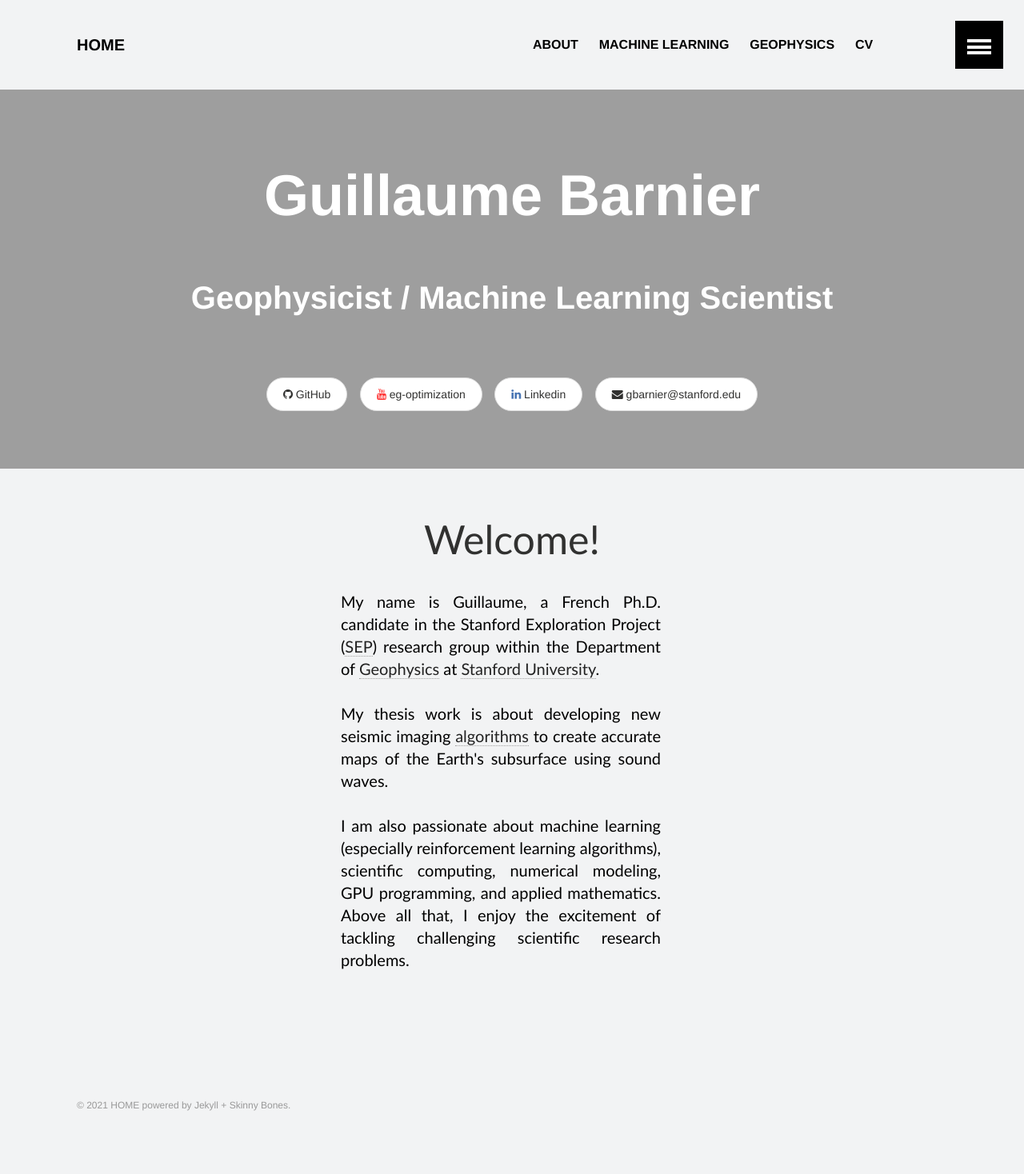
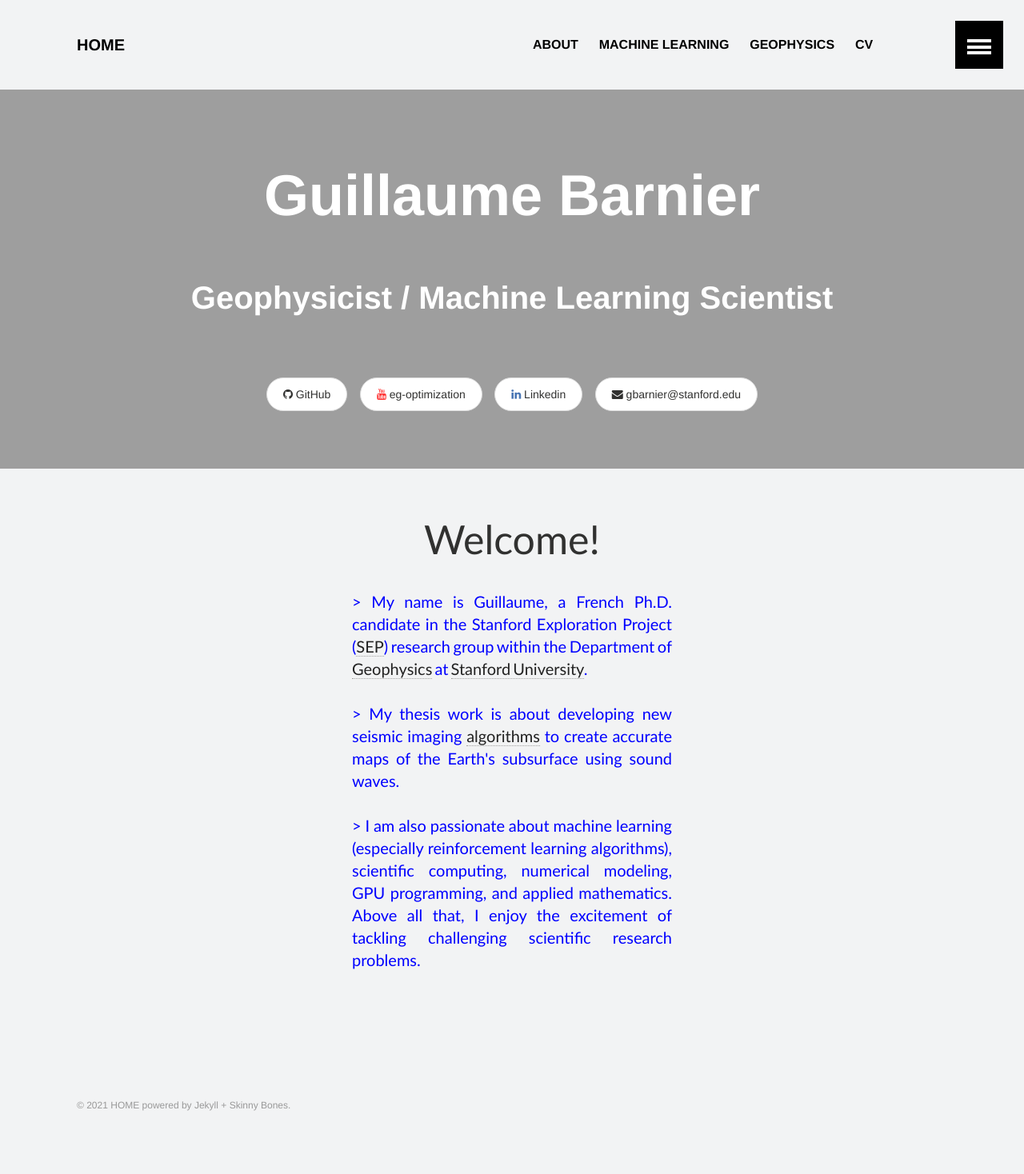
Before and after one commit to gbarnier/gbarnier.github.io, a Jekyll site: the page built from index.md, in a window 1280 px wide. Shown: the whole page at 80% size. Built offline with Jekyll 4.4.1, drawn with Linux system fonts in a browser that asks for light colours.

Commit message:
Update index.md

```diff
--- a/index.md
+++ b/index.md
@@ -16,7 +16,10 @@
          width: 400px;
          line-height:1.4;
          margin-bottom: -0.0em;
+         word-spacing: -2.0px;
          margin-left: 330px;
+         font-family: Plex Mono Thin;
+         margin: auto;
      }
      .title-display{
         font-family: Calibri;
@@ -33,7 +36,8 @@
           line-height:1.4;
           margin-bottom: -0.0em;
           margin-left: 330px;
-          color: black;
+          color: blue;
+          margin: auto;
       }
       .title-display{
           font-family: Calibri;
@@ -47,7 +51,8 @@
           font-size: 20px;
           text-align: left;
           width: 300px;
-          color: black;
+          color: green;
+          margin: auto;
       }
       .title-display{
          font-family: Calibri;
@@ -62,9 +67,9 @@
 <body>
     <p class="title-display">Welcome!</p>
     <p class="p-display">
-    My name is Guillaume, a French Ph.D. candidate in the Stanford Exploration Project (<a href="/sep">SEP</a>) research group within the Department of <a href="https://earth.stanford.edu/geophysics" target="_blank">Geophysics</a> at <a href="https://www.stanford.edu" target="_blank">Stanford University</a>. <br/><br/>
-    My thesis work is about developing new seismic imaging <a href="/geophysics">algorithms</a> to create accurate maps of the Earth's subsurface using sound waves.<br/><br/>
-    I am also passionate about machine learning (especially reinforcement learning algorithms), scientific computing, numerical modeling, GPU programming, and applied mathematics. Above all that, I enjoy the excitement of tackling challenging scientific research problems.
+    > My name is Guillaume, a French Ph.D. candidate in the Stanford Exploration Project (<a href="/sep">SEP</a>) research group within the Department of <a href="https://earth.stanford.edu/geophysics" target="_blank">Geophysics</a> at <a href="https://www.stanford.edu" target="_blank">Stanford University</a>. <br/><br/>
+    > My thesis work is about developing new seismic imaging <a href="/geophysics">algorithms</a> to create accurate maps of the Earth's subsurface using sound waves.<br/><br/>
+    > I am also passionate about machine learning (especially reinforcement learning algorithms), scientific computing, numerical modeling, GPU programming, and applied mathematics. Above all that, I enjoy the excitement of tackling challenging scientific research problems.
     </p>
 
 </body>
```
